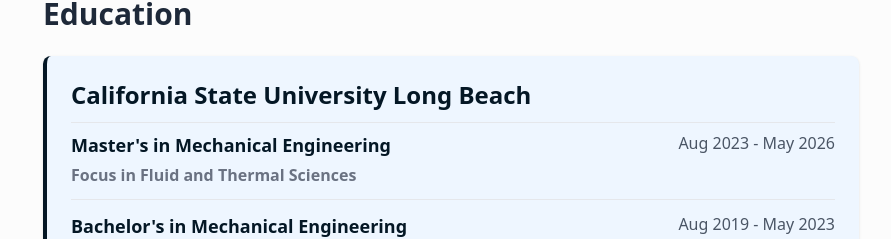
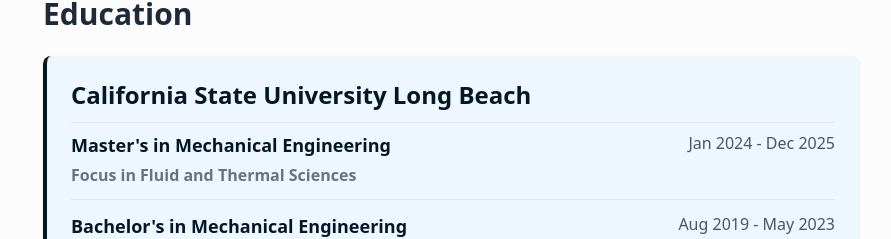
Before and after one commit to magd-tm/resume, a Next.js app: page / in a window 1280 px wide. Shown: the part 1973-2212 px from the top of the page, without its empty margins (189-1080 px from the left). Built offline with nearby package versions, Linux system fonts and the light colour scheme.

Commit message:
updated masters

```diff
--- a/src/app/components/Education.tsx
+++ b/src/app/components/Education.tsx
@@ -31,7 +31,7 @@
                 </h4>
               </div>
               <div className="text-sm sm:text-base text-gray-600 mt-2 sm:mt-0 sm:pl-4 whitespace-nowrap">
-                Aug 2023 - May 2026
+                Jan 2024 - Dec 2025
               </div>
             </div>
 
```
